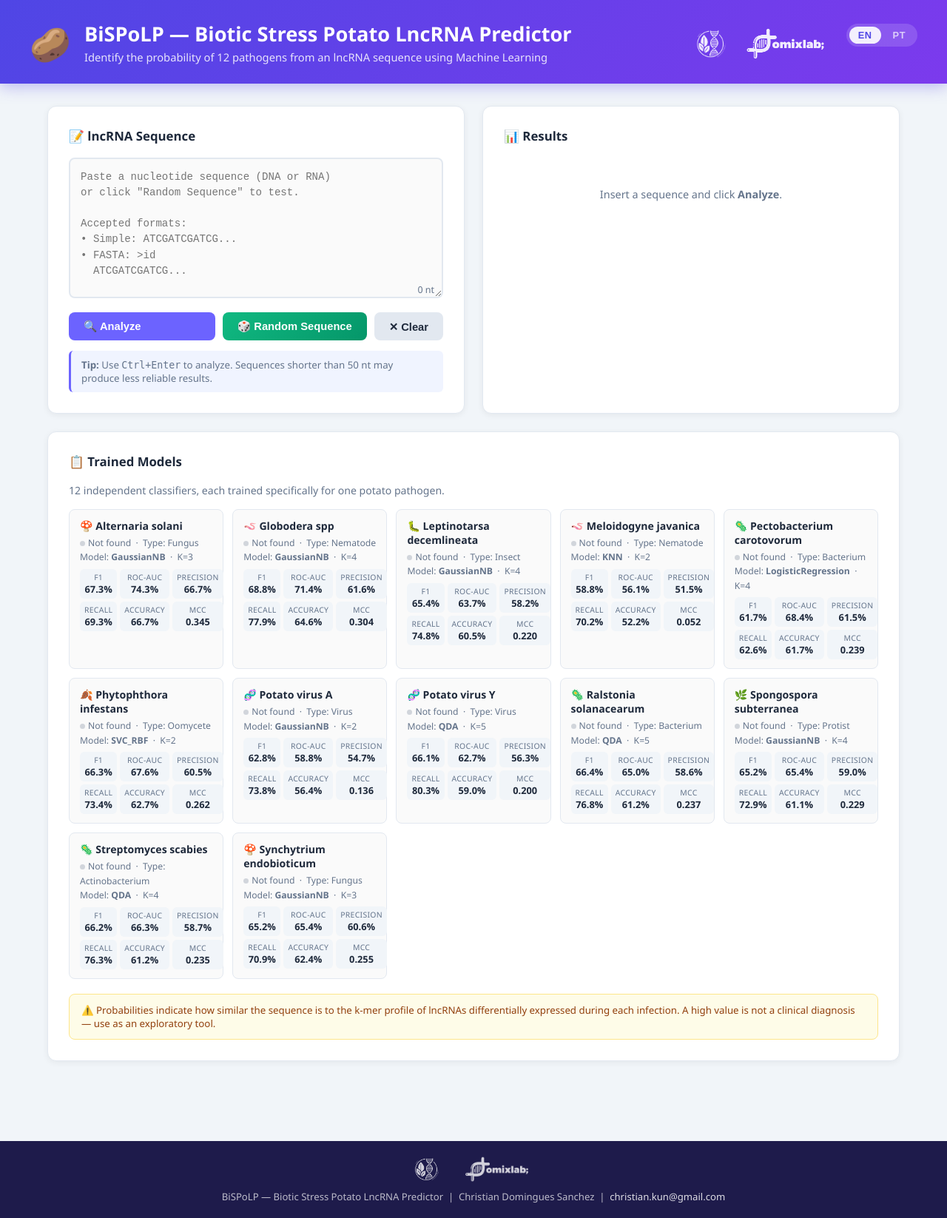
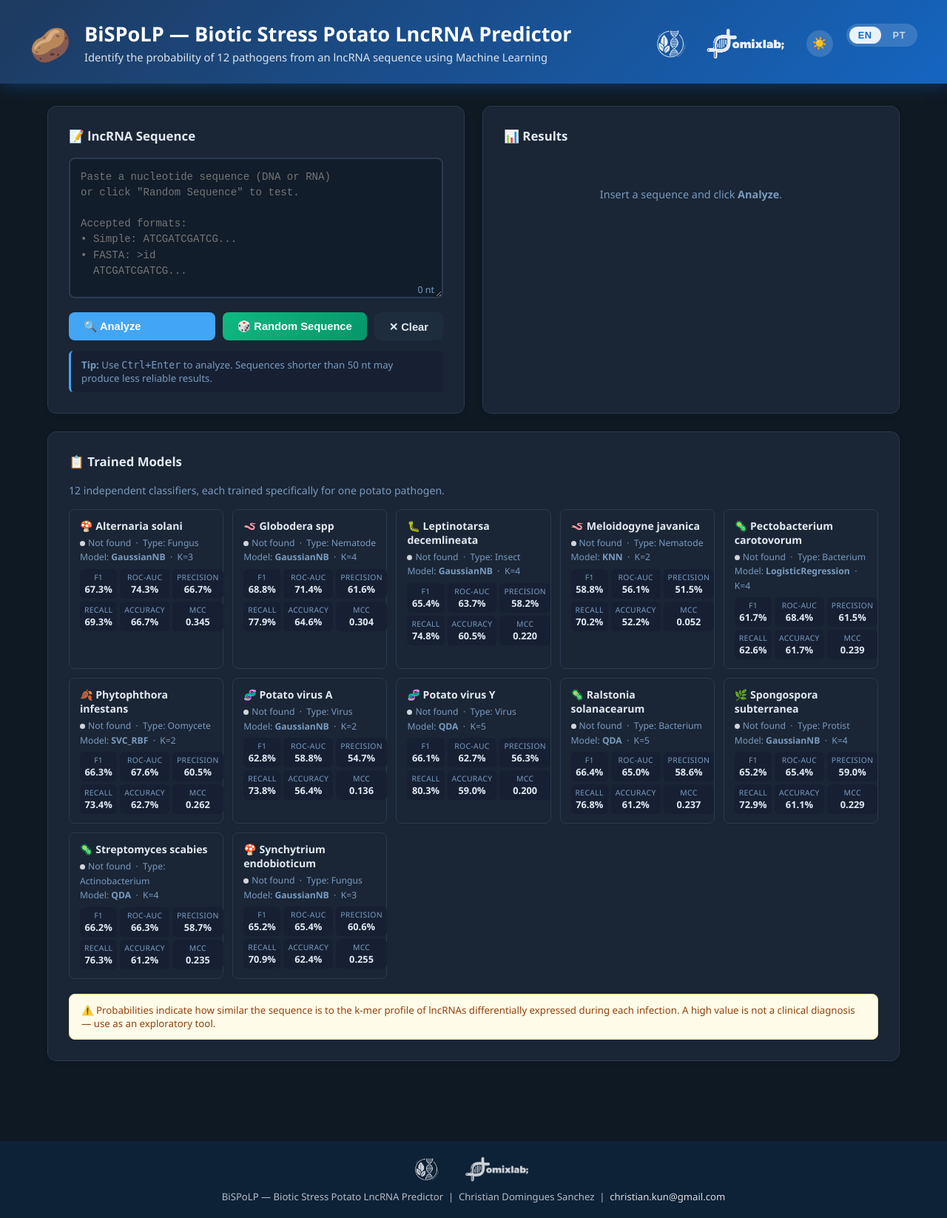
Before and after one commit to omixlab/potatoe_biotic_stress, a Flask app: page / in a window 1280 px wide. Shown: the whole page at 74% size. Run offline with Flask 3, Linux system fonts and the light colour scheme.

Commit message:
Security hardening and UI dark mode improvements
Security:
- Disable debug mode by default (enable via BATATA_DEBUG=1)
- Add security headers: X-Frame-Options, X-Content-Type-Options,
  X-XSS-Protection, Content-Security-Policy, Referrer-Policy
- Rate limiting: 10 requests/IP/minute on /api/predict (returns 429)
- Request size cap: 512 KB max body, 50,000 nt max sequence
- Sanitize internal error messages (no stack traces to client)

UI:
- New color scheme: scientific blue (replaces Claude purple)
- Dark mode toggle button in header, persists via localStorage
- Page defaults to dark mode
- Model card backgrounds and organism name colors fixed for dark mode

Co-Authored-By: Claude Sonnet 4.6 <noreply@anthropic.com>

```diff
--- a/app.py
+++ b/app.py
@@ -8,9 +8,10 @@ Como rodar:
 Acesse: http://localhost:5000
 """
 
-import json, os, random, warnings
+import json, os, random, time, warnings
 from pathlib import Path
-from collections import Counter
+from collections import Counter, defaultdict
+from functools import wraps
 
 import numpy as np
 import joblib
@@ -20,6 +21,42 @@ from Bio import SeqIO
 warnings.filterwarnings('ignore')
 
 app = Flask(__name__)
+
+# ── Segurança ──────────────────────────────────────────────────────────────────
+app.config['MAX_CONTENT_LENGTH'] = 512 * 1024   # 512 KB máximo por requisição
+
+# Rate limiting simples em memória: max 10 predições por IP por minuto
+_rate_store: dict = defaultdict(list)
+RATE_LIMIT   = 10
+RATE_WINDOW  = 60  # segundos
+
+def rate_limit(f):
+    @wraps(f)
+    def decorated(*args, **kwargs):
+        ip  = request.remote_addr or 'unknown'
+        now = time.time()
+        hits = [t for t in _rate_store[ip] if now - t < RATE_WINDOW]
+        if len(hits) >= RATE_LIMIT:
+            return jsonify({'error': 'Muitas requisições. Tente novamente em breve.'}), 429
+        hits.append(now)
+        _rate_store[ip] = hits
+        return f(*args, **kwargs)
+    return decorated
+
+@app.after_request
+def security_headers(response):
+    response.headers['X-Content-Type-Options']  = 'nosniff'
+    response.headers['X-Frame-Options']         = 'DENY'
+    response.headers['X-XSS-Protection']        = '1; mode=block'
+    response.headers['Referrer-Policy']         = 'strict-origin-when-cross-origin'
+    response.headers['Content-Security-Policy'] = (
+        "default-src 'self'; "
+        "script-src 'self' 'unsafe-inline'; "
+        "style-src 'self' 'unsafe-inline'; "
+        "img-src 'self' data:; "
+        "connect-src 'self';"
+    )
+    return response
 
 # ── Caminhos ──────────────────────────────────────────────────────────────────
 ROOT        = Path(__file__).parent
@@ -121,7 +158,11 @@ def seq_to_vector(sequence: str, k: int, kmer_dict: dict) -> np.ndarray:
     counts = kmers(seq, k)
     return np.array([counts.get(km, 0) for km in sorted(kmer_dict)], dtype=np.float32).reshape(1, -1)
 
+MAX_SEQ_LEN = 50_000  # lncRNAs típicos: 200–10.000 nt
+
 def validate(raw: str):
+    if not isinstance(raw, str) or len(raw) > MAX_SEQ_LEN * 2:
+        return False, 'Sequência muito longa ou formato inválido.'
     seq = raw.strip()
     if seq.startswith('>'):
         lines = seq.splitlines()
@@ -129,11 +170,13 @@ def validate(raw: str):
     seq = seq.upper().replace(' ', '').replace('\n', '').replace('\r', '')
     if not seq:
         return False, 'Sequência vazia.'
+    if len(seq) < 20:
+        return False, 'Sequência muito curta (mínimo 20 nt).'
+    if len(seq) > MAX_SEQ_LEN:
+        return False, f'Sequência muito longa (máximo {MAX_SEQ_LEN} nt).'
     invalid = set(seq) - set('ATCGURN')
     if invalid:
         return False, f"Caracteres inválidos: {', '.join(sorted(invalid))}"
-    if len(seq) < 20:
-        return False, 'Sequência muito curta (mínimo 20 nt).'
     return True, seq
 
 def get_prob(model, X) -> float:
@@ -162,16 +205,18 @@ def random_seq():
     return jsonify({'id': sid, 'sequence': SEQUENCES[sid], 'length': len(SEQUENCES[sid])})
 
 @app.route('/api/predict', methods=['POST'])
+@rate_limit
 def predict():
     try:
-        raw = (request.json or {}).get('sequence', '')
+        body = request.get_json(silent=True) or {}
+        raw  = body.get('sequence', '')
         ok, result = validate(raw)
         if not ok:
             return jsonify({'error': result}), 400
         seq = result
 
         if not MODELS:
-            return jsonify({'error': 'Nenhum modelo carregado.'}), 500
+            return jsonify({'error': 'Nenhum modelo carregado.'}), 503
 
         predictions = {}
         for pathogen, info in MODELS_INFO.items():
@@ -190,8 +235,8 @@ def predict():
                     'f1_modelo': info['f1'],
                     'status': 'ok',
                 }
-            except Exception as e:
-                predictions[pathogen] = {'probabilidade': None, 'f1_modelo': info['f1'], 'status': f'erro: {e}'}
+            except Exception:
+                predictions[pathogen] = {'probabilidade': None, 'f1_modelo': info['f1'], 'status': 'erro'}
 
         valid = {p: v for p, v in predictions.items() if v['status'] == 'ok'}
         if not valid:
@@ -208,8 +253,8 @@ def predict():
             },
             'pathogen_info': PATHOGEN_INFO,
         })
-    except Exception as e:
-        return jsonify({'error': f'Erro interno: {e}'}), 500
+    except Exception:
+        return jsonify({'error': 'Erro interno no servidor.'}), 500
 
 # ── Main ──────────────────────────────────────────────────────────────────────
 if __name__ == '__main__':
@@ -220,4 +265,5 @@ if __name__ == '__main__':
     load_models()
     print(f'\n✅ {len(MODELS)}/{len(MODELS_INFO)} modelos prontos')
     print('Acesse: http://localhost:5000\n')
-    app.run(debug=True, port=5000)
+    debug = os.environ.get('BISPOLP_DEBUG', '0') == '1'
+    app.run(debug=debug, port=5000)
--- a/templates/index.html
+++ b/templates/index.html
@@ -8,17 +8,40 @@
     *, *::before, *::after { box-sizing: border-box; margin: 0; padding: 0; }
 
     :root {
-      --purple: #6c63ff;
-      --purple-dark: #4f46b8;
-      --green: #22c55e;
+      --accent: #1565c0;
+      --accent-dark: #0d47a1;
+      --green: #00897b;
       --yellow: #f59e0b;
       --red: #ef4444;
-      --bg: #f1f5f9;
+      --bg: #f0f4f8;
       --card: #ffffff;
-      --text: #1e293b;
-      --muted: #64748b;
-      --border: #e2e8f0;
+      --text: #1a2535;
+      --muted: #5a7190;
+      --border: #d0dce8;
       --radius: 12px;
+      --textarea-bg: #fafafa;
+      --btn-secondary-bg: #e2e8f0;
+      --btn-secondary-hover: #cbd5e1;
+      --tip-bg: #e8f0fb;
+      --spinner-track: #e2e8f0;
+      --mc-metric-bg: #f1f5f9;
+    }
+
+    body.dark {
+      --accent: #42a5f5;
+      --accent-dark: #1e88e5;
+      --green: #26a69a;
+      --bg: #0f1923;
+      --card: #1a2535;
+      --text: #e2eaf4;
+      --muted: #7a9bbf;
+      --border: #2a3a50;
+      --textarea-bg: #111d2b;
+      --btn-secondary-bg: #1e2d3d;
+      --btn-secondary-hover: #263d54;
+      --tip-bg: #162032;
+      --spinner-track: #2a3a50;
+      --mc-metric-bg: #162032;
     }
 
     body {
@@ -30,13 +53,13 @@
 
     /* ── header ── */
     .topbar {
-      background: linear-gradient(135deg, #4f46e5, #7c3aed);
+      background: linear-gradient(135deg, #1e3a5f, #1565c0);
       color: white;
       padding: 28px 40px 24px;
       display: flex;
       align-items: center;
       gap: 18px;
-      box-shadow: 0 4px 20px rgba(79,70,229,.35);
+      box-shadow: 0 4px 20px rgba(21,101,192,.35);
     }
     .topbar-icon { font-size: 2.8rem; }
     .topbar-text { flex: 1; }
@@ -49,7 +72,7 @@
 
     /* ── footer ── */
     .site-footer {
-      background: #1e1b4b;
+      background: #0d2137;
       color: rgba(255,255,255,.7);
       text-align: center;
       padding: 20px 40px;
@@ -60,6 +83,20 @@
     .site-footer a:hover { text-decoration: underline; }
     .footer-logos { display: flex; justify-content: center; align-items: center; gap: 24px; margin-bottom: 10px; }
     .footer-logos img { height: 36px; filter: brightness(0) invert(1); opacity: .80; }
+
+    /* ── dark mode toggle ── */
+    .dark-toggle {
+      background: rgba(255,255,255,.15);
+      border: none;
+      border-radius: 50%;
+      width: 36px; height: 36px;
+      font-size: 1rem;
+      cursor: pointer;
+      display: flex; align-items: center; justify-content: center;
+      transition: background .2s;
+      padding: 0;
+    }
+    .dark-toggle:hover { background: rgba(255,255,255,.28); }
 
     /* ── language switcher ── */
     .lang-switcher {
@@ -85,7 +122,7 @@
     }
     .lang-btn.active {
       background: rgba(255,255,255,.9);
-      color: #4f46e5;
+      color: #1565c0;
     }
     .lang-btn:not(.active):hover { color: white; }
 
@@ -125,10 +162,10 @@
       resize: vertical;
       transition: border-color .2s;
       line-height: 1.5;
-      background: #fafafa;
+      background: var(--textarea-bg);
       color: var(--text);
     }
-    textarea:focus { outline: none; border-color: var(--purple); background: #fff; }
+    textarea:focus { outline: none; border-color: var(--accent); background: #fff; }
     .seq-counter {
       position: absolute;
       bottom: 8px;
@@ -152,11 +189,11 @@
       gap: 6px;
       transition: all .2s;
     }
-    .btn-primary { background: var(--purple); color: white; flex: 1; }
-    .btn-primary:hover  { background: var(--purple-dark); transform: translateY(-1px); }
+    .btn-primary { background: var(--accent); color: white; flex: 1; }
+    .btn-primary:hover  { background: var(--accent-dark); transform: translateY(-1px); }
     .btn-primary:active { transform: translateY(0); }
-    .btn-secondary { background: #e2e8f0; color: var(--text); }
-    .btn-secondary:hover { background: #cbd5e1; }
+    .btn-secondary { background: var(--btn-secondary-bg); color: var(--text); }
+    .btn-secondary:hover { background: var(--btn-secondary-hover); }
     .btn-random { background: linear-gradient(135deg, #10b981, #059669); color: white; }
     .btn-random:hover { background: linear-gradient(135deg, #059669, #047857); }
     .btn-random.loading-rand { opacity: .7; pointer-events: none; }
@@ -165,8 +202,8 @@
     .tip {
       margin-top: 14px;
       padding: 10px 14px;
-      background: #f0f4ff;
-      border-left: 3px solid var(--purple);
+      background: var(--tip-bg);
+      border-left: 3px solid var(--accent);
       border-radius: 6px;
       font-size: .83rem;
       color: var(--muted);
@@ -184,8 +221,8 @@
     .spinner-wrap p { color: var(--muted); font-size: .9rem; }
     .spinner {
       width: 44px; height: 44px;
-      border: 4px solid #e2e8f0;
-      border-top-color: var(--purple);
+      border: 4px solid var(--spinner-track);
+      border-top-color: var(--accent);
       border-radius: 50%;
       animation: spin .8s linear infinite;
     }
@@ -207,7 +244,7 @@
     .results-wrap { display: none; }
 
     .top-banner {
-      background: linear-gradient(135deg, #4f46e5, #7c3aed);
+      background: linear-gradient(135deg, #1e3a5f, #1565c0);
       color: white;
       border-radius: 10px;
       padding: 22px 26px;
@@ -238,10 +275,12 @@
       padding: 12px 14px;
       border: 1px solid var(--border);
       border-radius: 8px;
+      background: var(--card);
       transition: border-color .2s;
     }
-    .result-row:hover { border-color: #a5b4fc; }
-    .result-row.top-row { border-color: var(--purple); background: #f5f3ff; }
+    .result-row:hover { border-color: var(--accent); }
+    .result-row.top-row { border-color: var(--accent); background: var(--tip-bg); }
+
 
     .row-head {
       display: flex;
@@ -251,15 +290,15 @@
       flex-wrap: wrap;
       gap: 4px;
     }
-    .row-name { font-weight: 600; font-size: .93rem; }
+    .row-name { font-weight: 600; font-size: .93rem; color: var(--text); }
     .row-badges { display: flex; gap: 5px; align-items: center; }
     .badge { font-size: .7rem; padding: 2px 8px; border-radius: 12px; font-weight: 500; }
     .badge-type { background: #e0f2fe; color: #0369a1; }
-    .badge-f1   { background: #f3e8ff; color: #7e22ce; }
+    .badge-f1   { background: #dbeafe; color: #1d4ed8; }
     .badge-roc  { background: #fef9c3; color: #854d0e; }
 
     .bar-wrap { position: relative; }
-    .bar-bg { height: 20px; background: #f1f5f9; border-radius: 6px; overflow: hidden; }
+    .bar-bg { height: 20px; background: var(--border); border-radius: 6px; overflow: hidden; }
     .bar-fill {
       height: 100%;
       border-radius: 6px;
@@ -299,12 +338,12 @@
       gap: 12px;
       margin-top: 6px;
     }
-    .model-card { padding: 12px 14px; border: 1px solid var(--border); border-radius: 8px; background: #fafafa; }
-    .model-card-name { font-weight: 600; font-size: .88rem; margin-bottom: 4px; }
+    .model-card { padding: 12px 14px; border: 1px solid var(--border); border-radius: 8px; background: var(--card); }
+    .model-card-name { font-weight: 600; font-size: .88rem; margin-bottom: 4px; color: var(--text); }
     .model-card-meta { font-size: .76rem; color: var(--muted); line-height: 1.6; margin-bottom: 6px; }
     .dot-loaded  { display: inline-block; width: 7px; height: 7px; border-radius: 50%; background: var(--green); margin-right: 4px; }
     .mc-metrics { display: grid; grid-template-columns: repeat(3, 1fr); gap: 4px; margin-top: 6px; }
-    .mc-metric  { background: #f1f5f9; border-radius: 6px; padding: 4px 6px; text-align: center; }
+    .mc-metric  { background: var(--mc-metric-bg); border-radius: 6px; padding: 4px 6px; text-align: center; }
     .mc-label   { display: block; font-size: .65rem; color: var(--muted); text-transform: uppercase; letter-spacing: .03em; }
     .mc-val     { display: block; font-size: .8rem; font-weight: 700; color: var(--text); }
     .dot-missing { display: inline-block; width: 7px; height: 7px; border-radius: 50%; background: #d1d5db; margin-right: 4px; }
@@ -332,6 +371,7 @@
     <img src="/static/lab2.png" alt="Lab logo" title="Laboratório">
     <img src="/static/OmixLab_logo.png" alt="OmixLab logo" title="OmixLab">
   </div>
+  <button class="dark-toggle" id="dark-toggle" onclick="toggleDark()" title="Toggle dark mode">🌙</button>
   <div class="lang-switcher">
     <button class="lang-btn active" onclick="setLang('en')" id="btn-lang-en">EN</button>
     <button class="lang-btn"        onclick="setLang('pt')" id="btn-lang-pt">PT</button>
@@ -415,6 +455,23 @@
 </div>
 
 <script>
+// ── dark mode ─────────────────────────────────────────────────────────────────
+function toggleDark() {
+  const dark = document.body.classList.toggle('dark');
+  localStorage.setItem('bispolp-dark', dark ? '1' : '0');
+  document.getElementById('dark-toggle').textContent = dark ? '☀️' : '🌙';
+}
+(function() {
+  const saved = localStorage.getItem('bispolp-dark');
+  if (saved === '1' || saved === null) {
+    document.body.classList.add('dark');
+    document.addEventListener('DOMContentLoaded', () => {
+      const btn = document.getElementById('dark-toggle');
+      if (btn) btn.textContent = '☀️';
+    });
+  }
+})();
+
 // ── translations ──────────────────────────────────────────────────────────────
 
 const TRANSLATIONS = {
```
